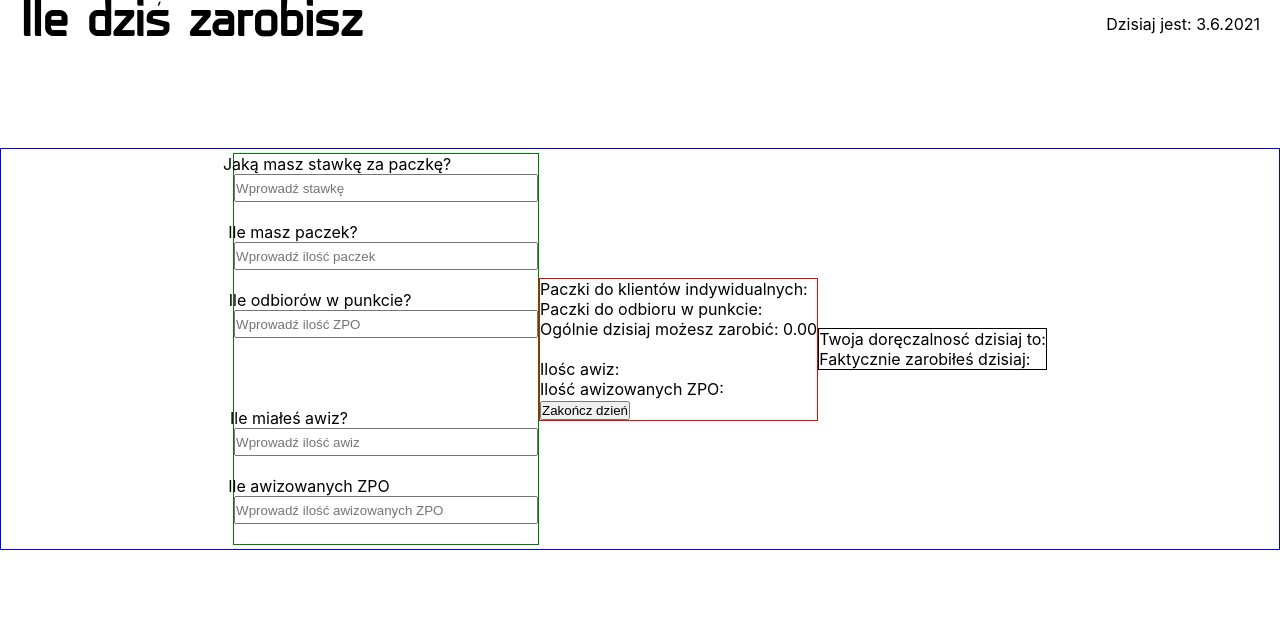
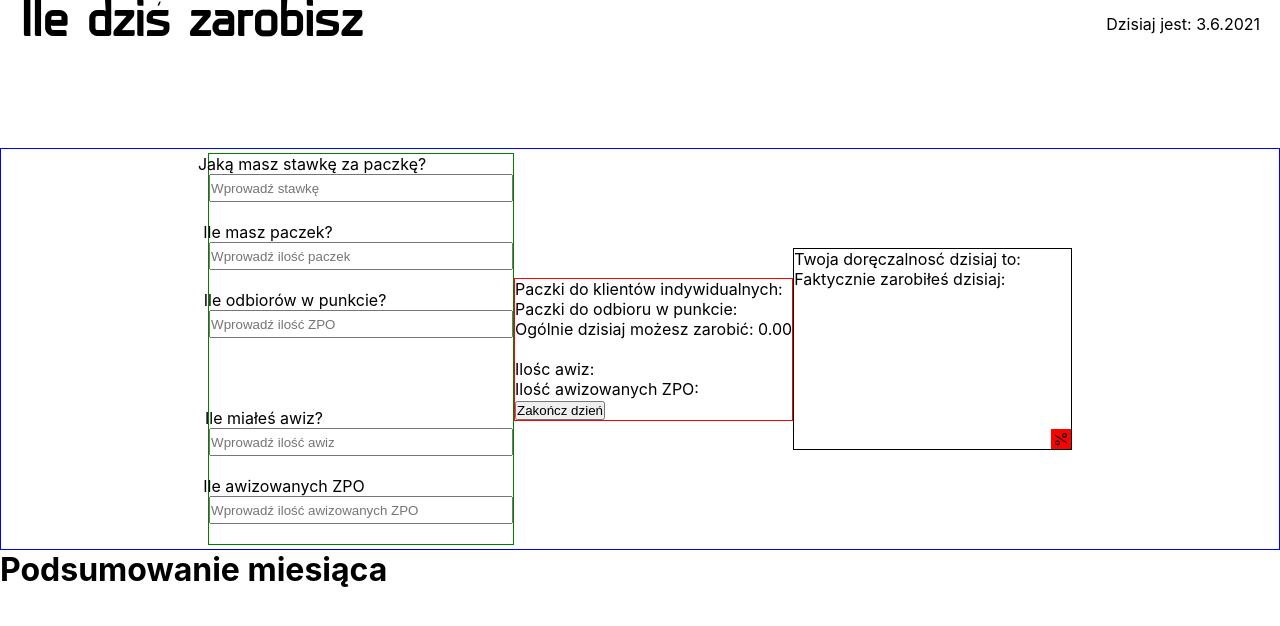
Before and after one commit to RaQ13/MyApp, a React (Create React App) app in the folder my-app/: page / in a window 1280 px wide. Both pictures are taken after a click on the button "Zakończ dzień". Shown: the top 626 px of the page. Built offline with nearby package versions, Linux system fonts and the light colour scheme; no server answers; data requests are answered from the project's data file.

Commit message:
added effectivenes bar, preparing month summary

```diff
--- a/my-app/src/App.js
+++ b/my-app/src/App.js
@@ -2,6 +2,7 @@ import './App.css';
 import './scss/main.scss';
 import {Header} from "./Header";
 import {Main} from "./Main";
+import {MonthSummary} from "./MonthSummary";
 
 const dateNow = new Date();
 
@@ -10,6 +11,7 @@ function App() {
   <>
         <Header date={dateNow}></Header>
           <Main date={dateNow}></Main>
+      <MonthSummary></MonthSummary>
   </>
   );
 }
--- a/my-app/src/Main.js
+++ b/my-app/src/Main.js
@@ -14,6 +14,7 @@ export const Main = (props) => {
     const [notifZpo, setNotfiZpo] = useState("");
     const [effectiveness, setEffectiveness] = useState("");
     const [salary, setSalary] = useState("");
+    const [bar, setBar] = useState(true);
 
     //----------------------------
 
@@ -46,6 +47,7 @@ export const Main = (props) => {
     //dodawanie statystyk dnia
 
     const AddDay = () => {
+        setBar(prev => !prev);
         fetch(`${API}/db`, {
             method: "POST",
             headers: {
@@ -92,6 +94,33 @@ export const Main = (props) => {
 
     //----------------------------
 
+    const EffectivenesBar = () => {
+        if (bar === false) {
+            if (effectiveness <= 90) {
+                return (
+                    <div className="effectiveness-bar" style={{
+                        background: "red",
+                        height: `${effectiveness}%`
+                    }}>
+                        <p>
+                            {effectiveness}%
+                        </p>
+                    </div>
+                )
+            } if (effectiveness > 90) {
+                return (
+                    <div className="effectiveness-bar" style={{
+                        background: "green",
+                        height: `${effectiveness}%`
+                    }}>
+                        <p>
+                            {effectiveness}%
+                        </p>
+                    </div>
+                )
+            }
+        }
+    }
 
     //renderowana strona
 
@@ -144,11 +173,12 @@ export const Main = (props) => {
                     <br></br>
                     <p>Ilośc awiz: {notifications}</p>
                     <p>Ilość awizowanych ZPO: {notifZpo}</p>
-                    <button onClick={e => {AddDay()}} type="submit">Zakończ dzień</button>
+                    <button onClick={e => {AddDay(); EffectivenesBar()}} type="submit">Zakończ dzień</button>
                 </div>
-                <div className="summary">
+                <div className="day__summary">
                     <p>Twoja doręczalnosć dzisiaj to: {effectiveness}</p>
                     <p>Faktycznie zarobiłeś dzisiaj: {salary}</p>
+                    {EffectivenesBar()}
                 </div>
             </div>
         </>
--- /dev/null
+++ b/my-app/src/MonthSummary.js
@@ -0,0 +1,13 @@
+import React from "react";
+
+export const MonthSummary = () => {
+    return (
+        <>
+            <div className="container month__summary__container">
+                <div className="month__summary">
+                    <h2>Podsumowanie miesiąca</h2>
+                </div>
+            </div>
+        </>
+    )
+}
--- a/my-app/src/scss/main.scss
+++ b/my-app/src/scss/main.scss
@@ -88,6 +88,25 @@
   border: 1px solid red;
 }
 
-.summary {
+.day__summary {
+  position: relative;
+  height: 200px;
   border: 1px solid black;
+  padding: 0 50px 0 0;
+  .effectiveness-bar {
+    position: absolute;
+    bottom: 0;
+    right: 0;
+    width: 20px;
+    @include center;
+    p {
+      transform: rotate(90deg);
+    }
+  }
 }
+
+.month__summary {
+  h2 {
+    font-size: 2rem;
+  }
+}
```
